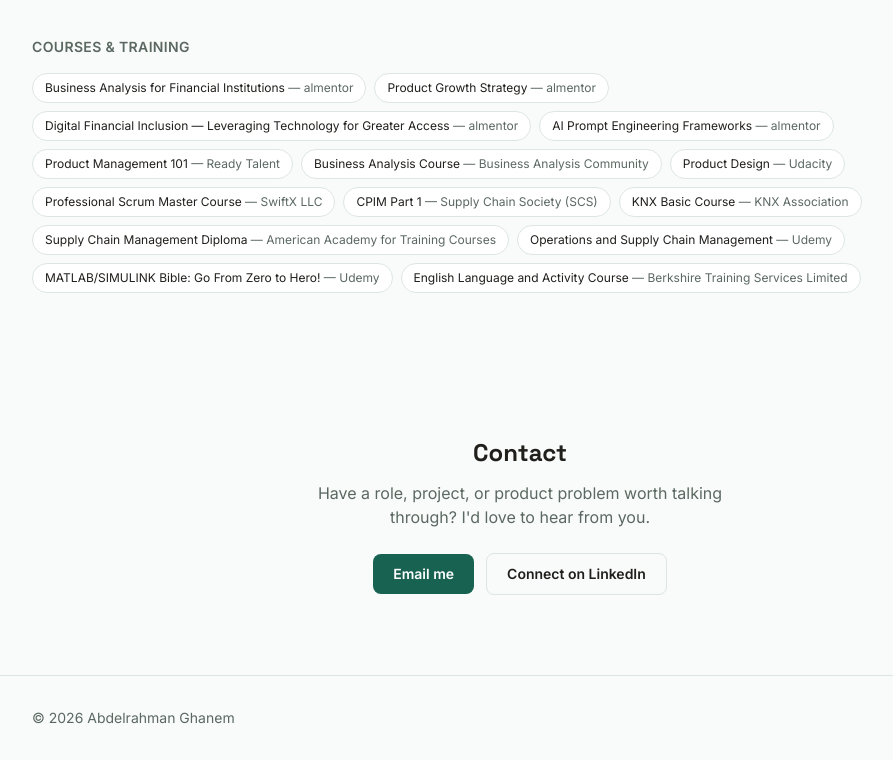
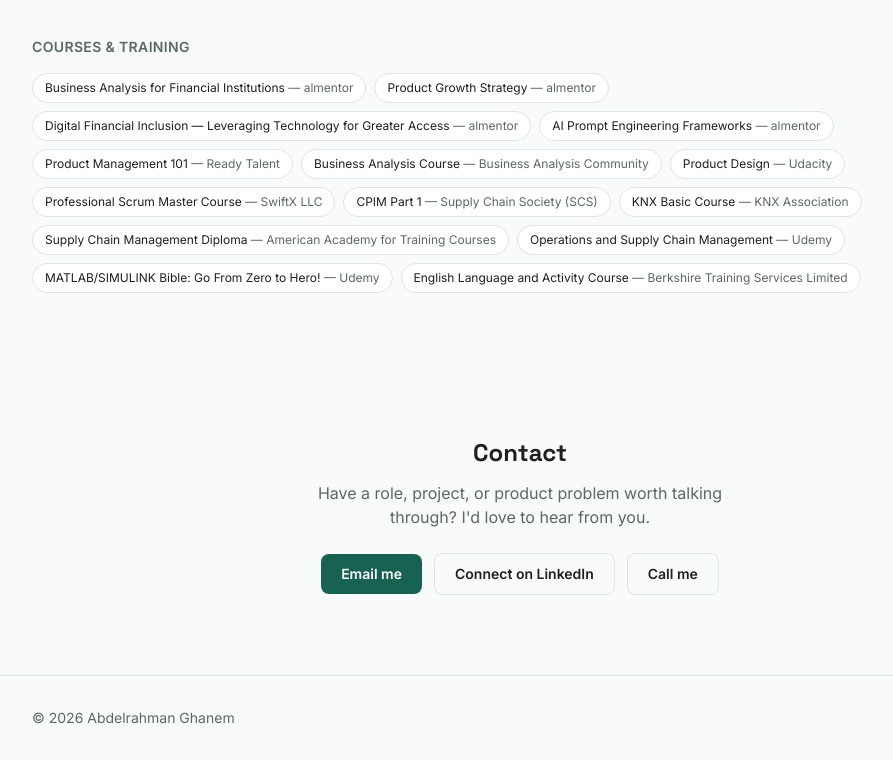
Before and after one commit to amkghanem22-lang/my-portfolio, an Astro site: page / in a window 1280 px wide. Shown: the part 3603-4363 px from the top of the page, without its empty margins (120-1013 px from the left). Built offline with nearby package versions, Linux system fonts and the light colour scheme; Astro itself is replaced by a stand-in of ours.

Commit message:
Add Call me button to Contact section

```diff
--- a/src/pages/index.astro
+++ b/src/pages/index.astro
@@ -200,6 +200,12 @@ const companyLogos: Record<string, ImageMetadata> = {
 			>
 				Connect on LinkedIn
 			</a>
+			<a
+				href="tel:+201063312352"
+				class="rounded-lg border border-border px-5 py-2.5 text-sm font-semibold text-ink transition hover:bg-surface"
+			>
+				Call me
+			</a>
 		</div>
 	</section>
 </Layout>
```
